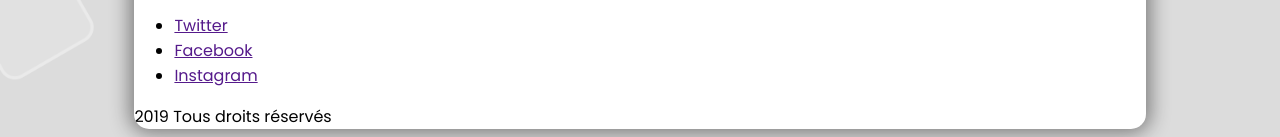
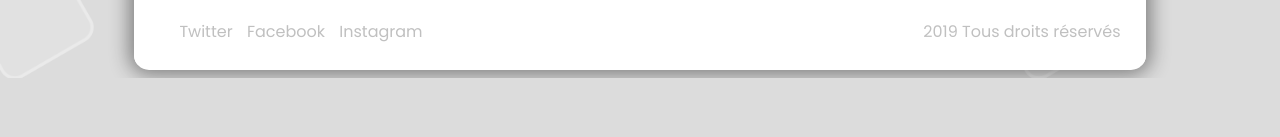
Before and after one commit to maxencelav/itesciaCV, a plain HTML site: page index.html in a window 1280 px wide. Shown: the part 1807-1944 px from the top of the page. After the commit the page ends 1885 px from the top, so only its background shows below. Drawn offline with Linux system fonts and the light colour scheme.

Commit message:
Merge remote-tracking branch 'origin/master'

```diff
--- a/assets/stylesheet/style.css
+++ b/assets/stylesheet/style.css
@@ -343,3 +343,34 @@ h3 {
     transform: scale(1.1);
     opacity: 100%;
 }
+
+footer {
+    width: 100%;
+    background-color: white;
+    color: black;
+    float: left;
+    margin-bottom: 5px;
+    align-items: center;
+    display: flex;
+    justify-content: space-between;
+    border-top: 1px solid #D4D5D6;
+}
+
+footer li {
+    padding: 5px;
+    display: inline-block;
+}
+
+footer a,footer span {
+    transition: .3s;
+    color: silver;
+    text-decoration: none;
+}
+#copyright{
+    margin-right: 25px;
+}
+
+footer a:hover {
+    transition: .3s;
+    color: darkgray;
+}
```
Also changed, not shown: assets/images/logos/agile.png (added), assets/images/logos/designlovers.png (added), assets/images/logos/doc.png (added), assets/images/logos/emime.png (added), assets/images/logos/goldengrid.png (added), assets/images/logos/less.png (added), assets/images/logos/logyk.png (added), assets/images/logos/microfilm.png (added), assets/images/logos/sqlaza.png (added), 3 other files.
